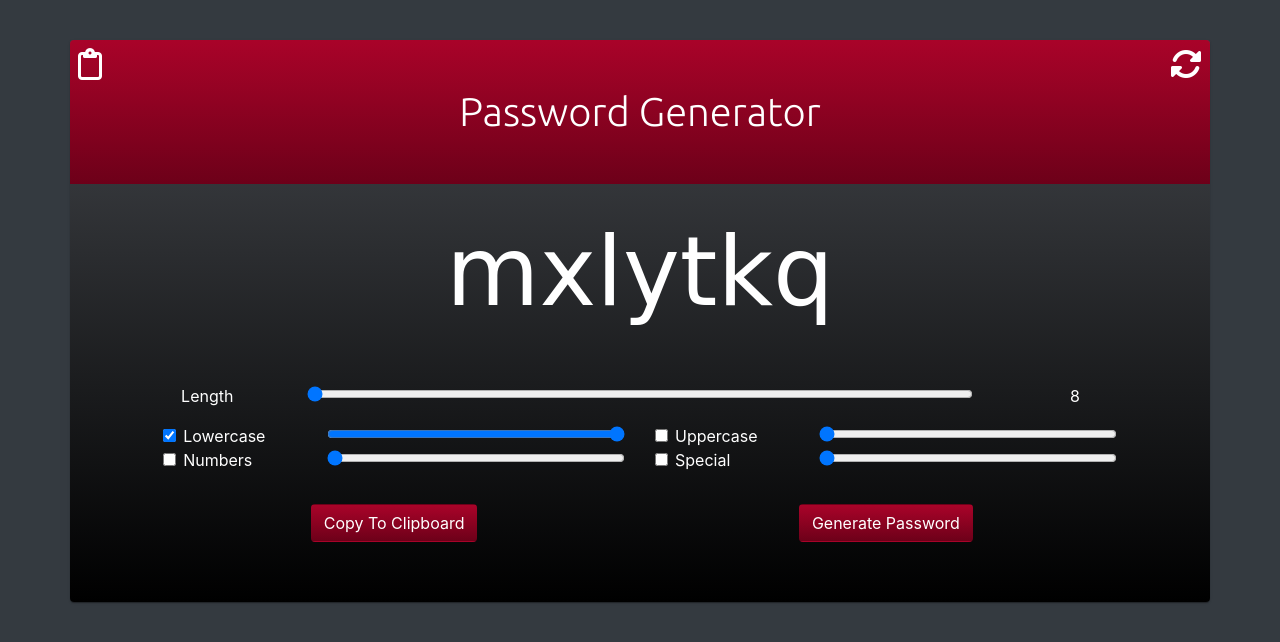
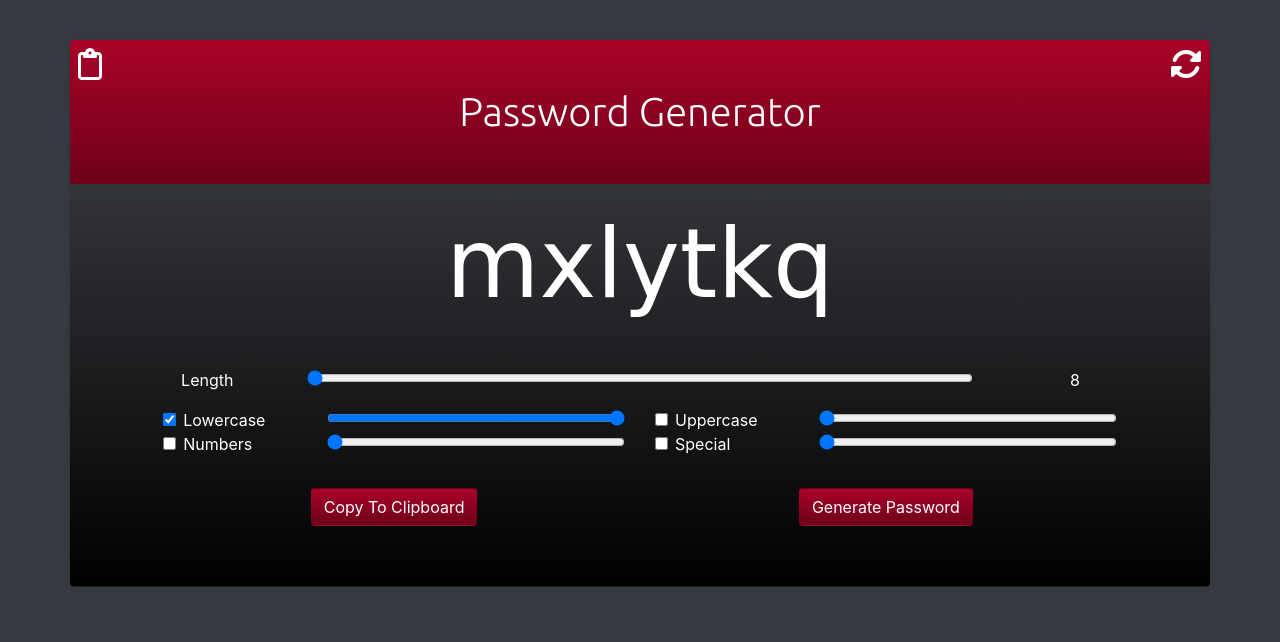
Before and after one commit to krpharr/password-generator, a plain HTML site: page index.html in a window 1280 px wide. Drawn offline with nearby package versions, Linux system fonts and the light colour scheme; a web font is replaced by a local one.

Commit message:
reworked font-sizes

```diff
--- a/assets/css/style.css
+++ b/assets/css/style.css
@@ -101,6 +101,7 @@ p {
 .password_display {
     font-family: 'Libre Barcode 128 Text', cursive;
     font-size: 2rem;
+    line-height: 1;
     text-align: center;
     padding: 0 16px;
     margin: 16px 0 0;
@@ -149,6 +150,9 @@ p {
     }
     .password_display {
         font-size: 2rem!important;
+        margin-top: 8px;
+        height: 200px;
+        padding: 0 4px;
     }
     .btn {
         width: 100%;
--- a/assets/js/passwordGeneraotor.js
+++ b/assets/js/passwordGeneraotor.js
@@ -17,6 +17,10 @@ var numbersWeight = document.getElementById("numbersSliderID");
 var specialCheck = document.getElementById("specialCheckID");
 var specialWeight = document.getElementById("specialSliderID");
 
+var passwordDisplayHeight = document.getElementById("password_display_ID").offsetHeight;
+var passwordDisplayWidth = document.getElementById("password_display_ID").offsetWidth;
+
+
 
 function log() {
     console.log("********************");
@@ -26,6 +30,8 @@ function log() {
     console.log("Upper\t " + uppercaseWeight.value);
     console.log("Numbers\t " + numbersWeight.value);
     console.log("Special\t " + specialWeight.value);
+    console.log("passwordDisplay height: " + passwordDisplayHeight);
+    console.log("passwordDisplay width: " + passwordDisplayWidth);
 }
 
 function init() {
@@ -94,23 +100,25 @@ function generatePassword() {
     //reset background to invisible
     passwordDisplay.style.backgroundColor = "rgb(127, 246, 255, 0.0)";
 
-    var w = passwordDisplay.style.width;
+    log();
+
+
     var s;
+    // if (passwordLength.value < 128) {
+    //     s = "2rem";
+    // }
+    // if (passwordLength.value < 120) {
+    //     s = "3rem";
+    // }
     if (passwordLength.value < 128) {
-        s = "2rem";
+        s = "32px";
     }
-    if (passwordLength.value < 64) {
-        s = "3rem";
+    if (passwordLength.value < 69) {
+        s = "48px";
     }
-    if (passwordLength.value < 48) {
-        s = "4rem";
+    if (passwordLength.value < 17) {
+        s = "96px";
     }
-    if (passwordLength.value < 32) {
-        s = "6rem";
-    }
-    // if (passwordLength.value < 16) {
-    //     s = "12rem";
-    // }
 
     passwordDisplay.style.fontSize = s;
 
--- a/index.html
+++ b/index.html
@@ -36,8 +36,8 @@
 
                 <!-- password display -->
                 <div class="row">
-                    <div class="col-12">
-                        <div class="password_display" onclick="passwordDisplayOnClick()">
+                    <div class="col-12 p-0 p-sm-3">
+                        <div class="password_display" id="password_display_ID" onclick="passwordDisplayOnClick()">
                             <span id="passwordDisplayID"></span>
                         </div>
 
```
